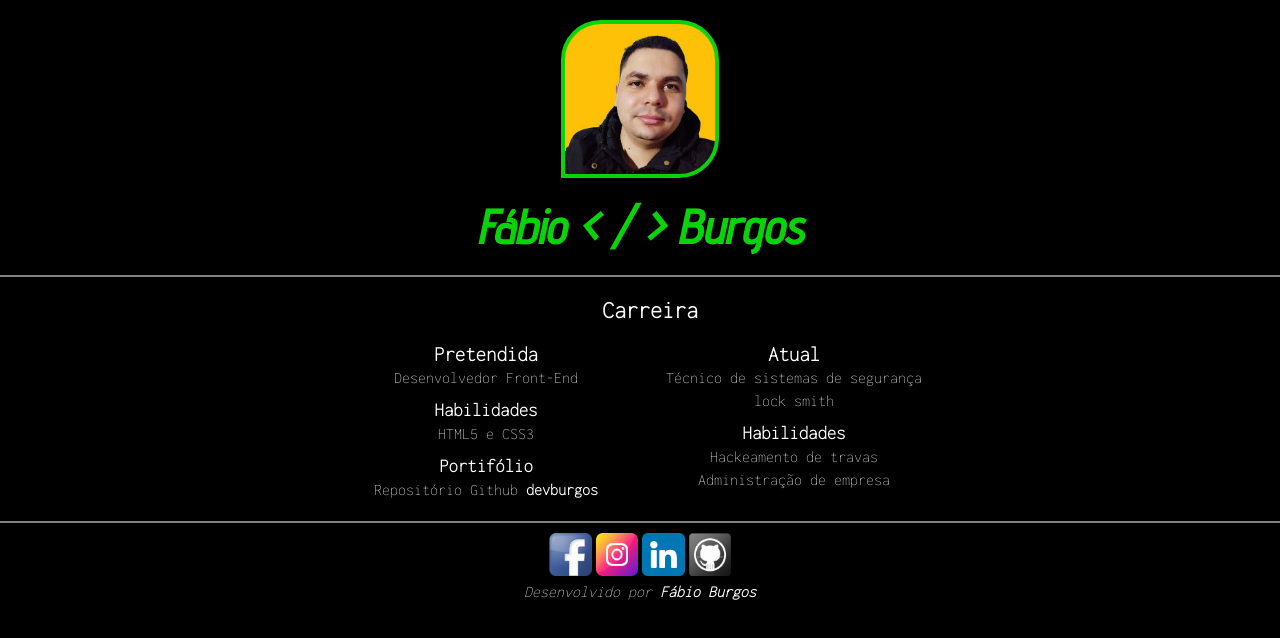
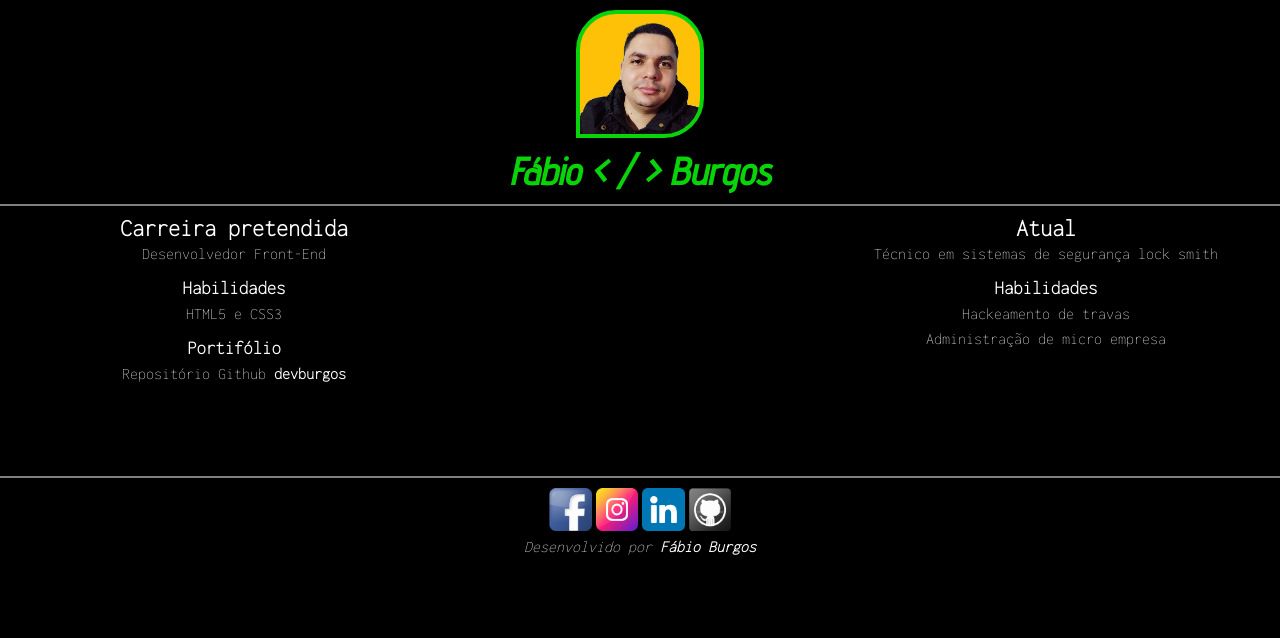
Before and after one commit to devburgos/landing-page, a plain HTML site: page index.html in a window 1280 px wide. Drawn offline with Linux system fonts and the light colour scheme.

Commit message:
voltando a versão anterior

```diff
--- a/index.html
+++ b/index.html
@@ -20,19 +20,19 @@
 <body>
     <header id="foto"></header>
     <div id="nome"><h1>  Fábio &lt; / &gt; Burgos</h1></div>
-    <h2 id="carreira">Carreira</h2>
     <article id="conteudo1">
-        <h3 class="strong">Pretendida</h3>
+        <H2>Carreira pretendida</H2>
             <p>Desenvolvedor Front-End</p>
         <h3>Habilidades</h3>
             <p>HTML5 e CSS3</p>
         <h3>Portifólio</h3>
             <p><a href="https://github.com/devburgos" target="_blank">Repositório Github <strong>devburgos</strong></a></p>
-
-        <h3 class="strong">Atual</h3>
-            <p>Técnico de sistemas de segurança lock smith</p>
+    </article>
+    <article id="conteudo2">
+        <H2>Atual</H2>
+            <p>Técnico em sistemas de segurança lock smith</p>
         <h3>Habilidades</h3>
-        <p>Hackeamento de travas <br> Administração de empresa</p>
+        <p>Hackeamento de travas <br> Administração de micro empresa</p>
     </article>
     <footer>
         <a href="https://www.facebook.com/ChaceiroBurgos" target="_blank"><img src="imagens/facebook.jpg" width="43px" alt="facebook"></a>
--- a/style.css
+++ b/style.css
@@ -11,60 +11,50 @@ body {
    }
 
 #foto {
-    height: 250px;
+    height: 200px;
     background: url('imagens/perfil.jpg') center top;
     background-size: cover;
     border-radius: 40px 40px 40px 0px;
     border: 4px solid rgb(9, 212, 9);
-    width: 150px;
-    height: 150px;
-    margin: 20px auto 0px auto;
+    width: 120px;
+    height: 120px;
+    margin: 10px auto 0px auto;
 }
 #nome {
     text-align: center;
-    padding: 20px;
+    padding: 10px;
     color: rgb(9, 212, 9);
     border-bottom: 2px solid gray;
     font-family: 'Advent Pro', sans-serif;
-    font-size: 1.5em;
+    font-size: 1.2em;
 }
 h1:hover{
     color: yellow;
 }
-#carreira {
-    margin: auto;
-    padding: 20px 0px 0px 20px;
+#conteudo1 {
+    height: 250px;
+    width: 35%;
+    float: left;
+    padding: 10px;
     text-align: center;
+    line-height: 25px;
+    font-family: 'Inconsolata', monospace;
+
+
+}
+#conteudo2 {
+    height: 250px;
+    width: 35%;
+    float: right;
+    padding: 10px;
+    text-align: center;
+    line-height: 25px;
     font-family: 'Inconsolata', monospace;
 }
-
-#conteudo1{
-    max-height: 350px;
-    max-width: 600px;
-    min-width: 300px;
-    padding: 10px;
-    margin: auto;
-    margin-bottom: 10px;
-    text-align: center;
-    line-height: 23px;
-    font-family: 'Inconsolata', monospace;
-}
-
-.strong{
-    font-size: 1.3em;
-}
-
-article{
-   list-style-position: inside;
-   columns: 2;
-   display: fixed;
-}
-
 h3 {
     padding-top: 10px;
     font-family: 'Inconsolata', monospace;
 }
-
 a{
     text-decoration: none;
     color: white;
```
